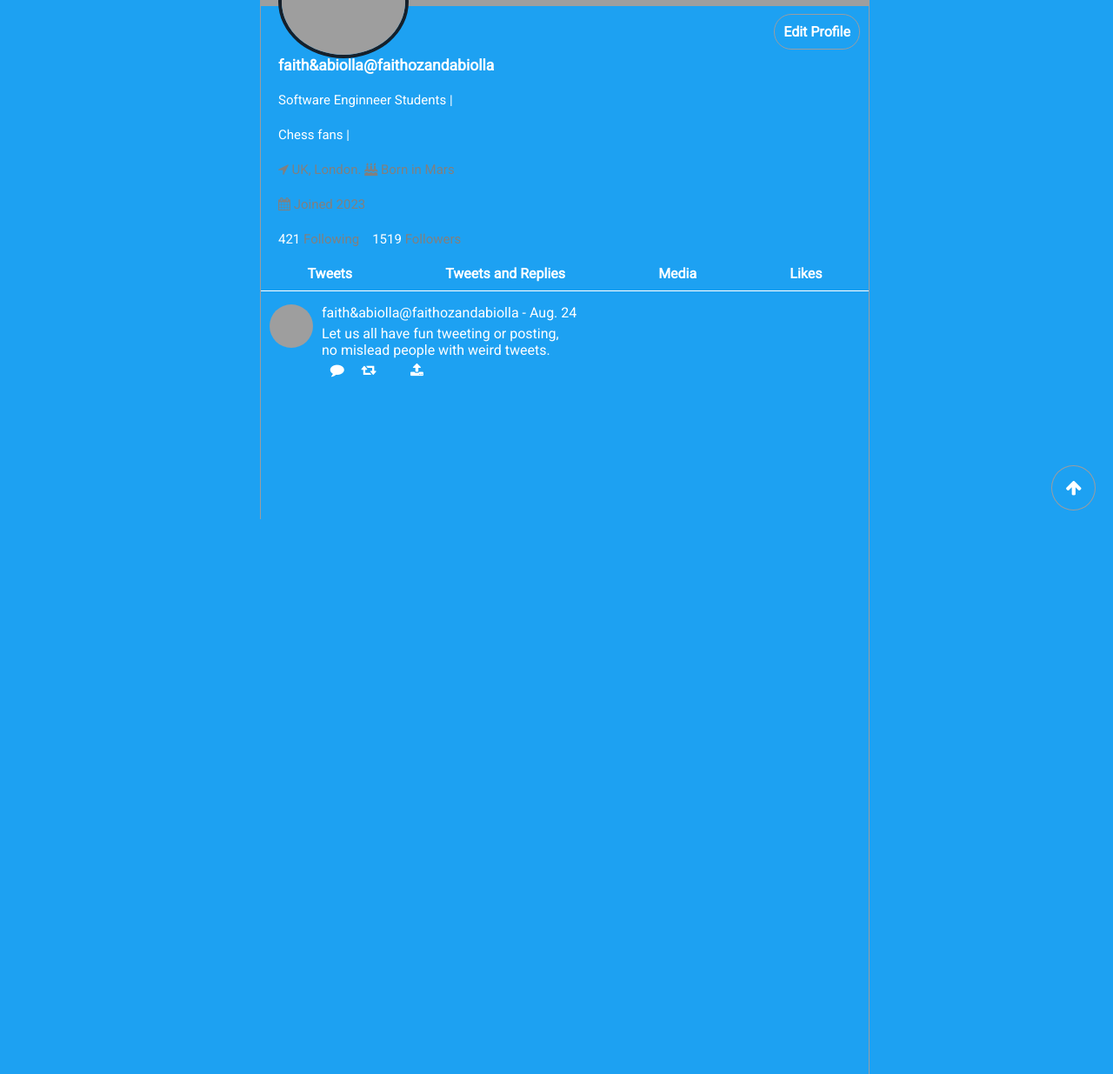
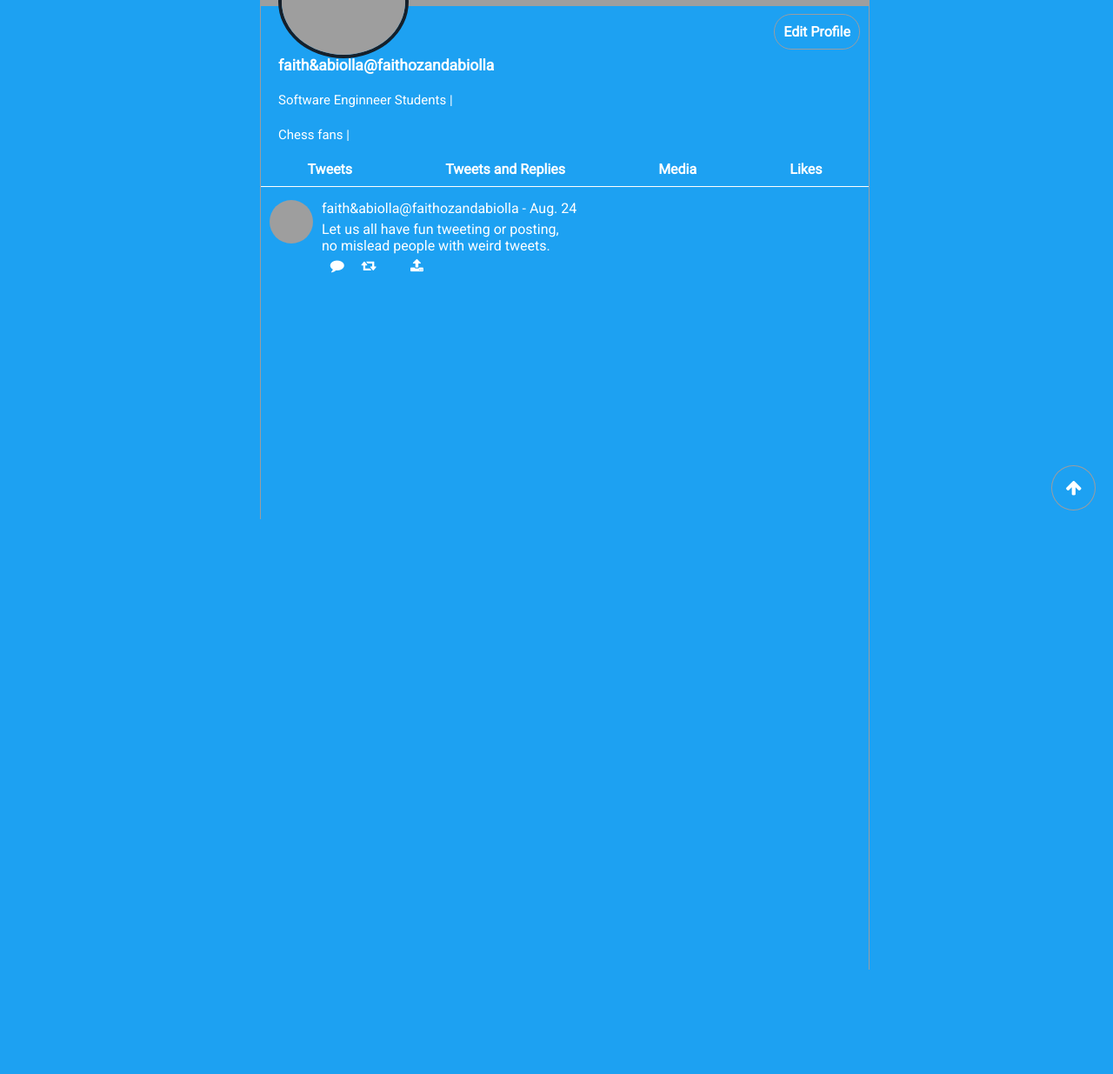
Before and after one commit to Obony/X-clone, a Flask app: page /profile in a window 1280 px wide. Shown: the part 203-1438 px from the top of the page at 87% size. After the commit the page ends 1318 px from the top, so only its background shows below. Run offline with Flask 2, Linux system fonts and the light colour scheme; a user stored in the database is signed in; some libraries are stand-ins or nearby versions; grey boxes are pictures that could not be loaded.

Commit message:
Update profile.html

```diff
--- a/templates/profile.html
+++ b/templates/profile.html
@@ -38,13 +38,6 @@
                     </div>
                     <p>Software Enginneer Students |</p>
                     <p>Chess fans |</p>
-                    <span> <i class="fa fa-location-arrow "></i> UK, London. <i
-                            class="fa fa-birthday-cake" aria-hidden="true"></i> Born in Mars</span>
-                    <br> <span><i class="fa fa-calendar"></i> Joined 2023</span>
-                    <div class="nawa">
-                        <div class="followers"> 421 <span>Following</span></div>
-                        <div>1519<span> Followers</span></div>
-                    </div>
                 </div>
             </section>
 
```
